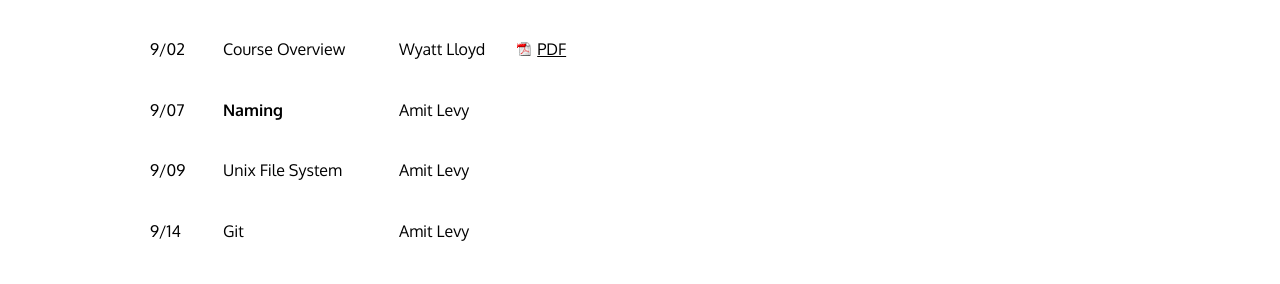
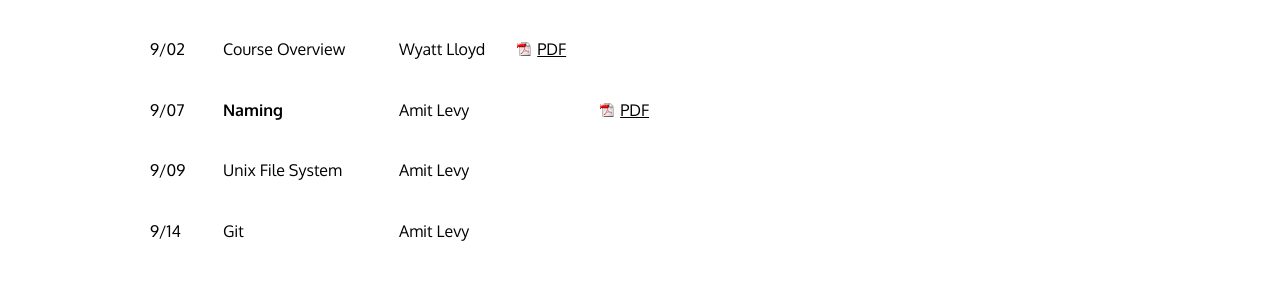
Before and after one commit to cos316/cos316-web, a Jekyll site: the page built from lectures.md, in a window 1280 px wide and 900 px high. Shown: the part 323-607 px from the top of the window. Built offline with Jekyll 4.4.1, drawn with Linux system fonts in a browser that asks for light colours; nearby versions of some CDN libraries.

Commit message:
Update lectures.md

```diff
--- a/lectures.md
+++ b/lectures.md
@@ -17,7 +17,7 @@ expected to attend lecture live if that is at all reasonable for you.
 |-------|-------|-------|-----|--------------------|
 | 8/31  | What is a System? | Wyatt Lloyd | [PDF](/lectures/L01-systems.pdf) | |
 | 9/02  | Course Overview   | Wyatt Lloyd | [PDF](/lectures/L02-overview.pdf) | |
-| 9/07  | **Naming**        | Amit Levy | | |
+| 9/07  | **Naming**        | Amit Levy | | [PDF](/lectures/L03-naming.pdf) |
 | 9/09  | Unix File System  | Amit Levy | | |
 | 9/14  | Git               | Amit Levy | | |
 | 9/16  | Network Naming    | Wyatt Lloyd | | |
```
